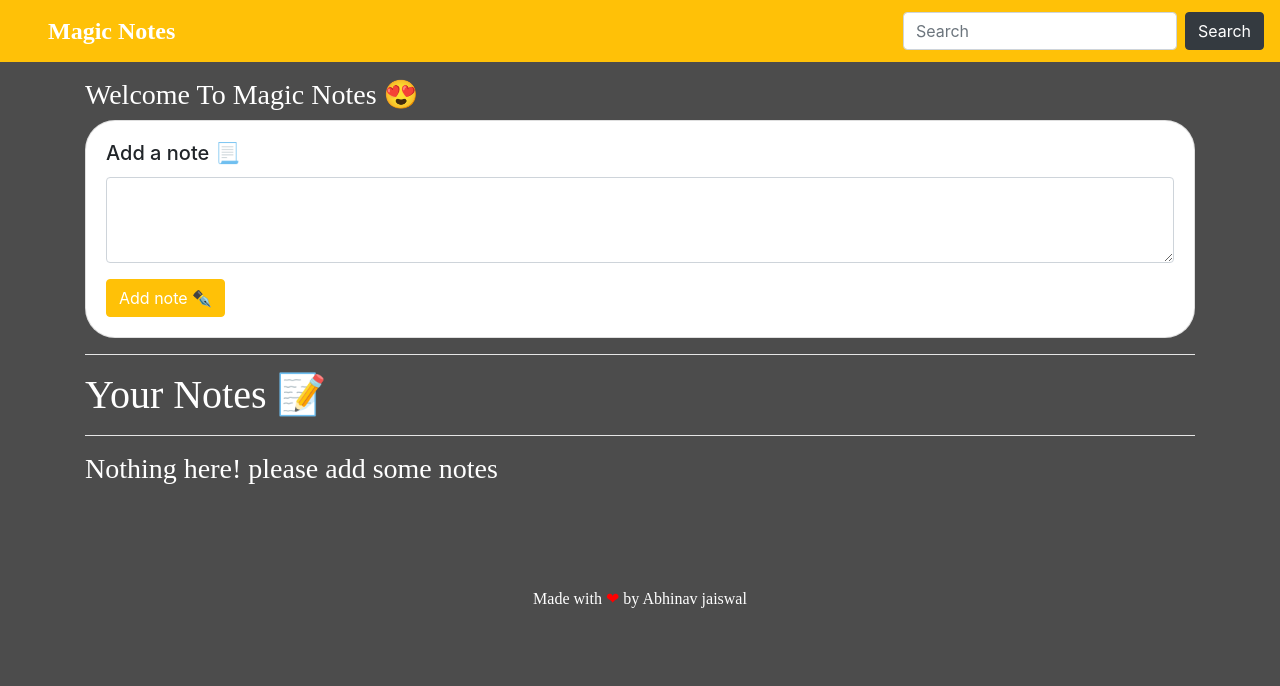
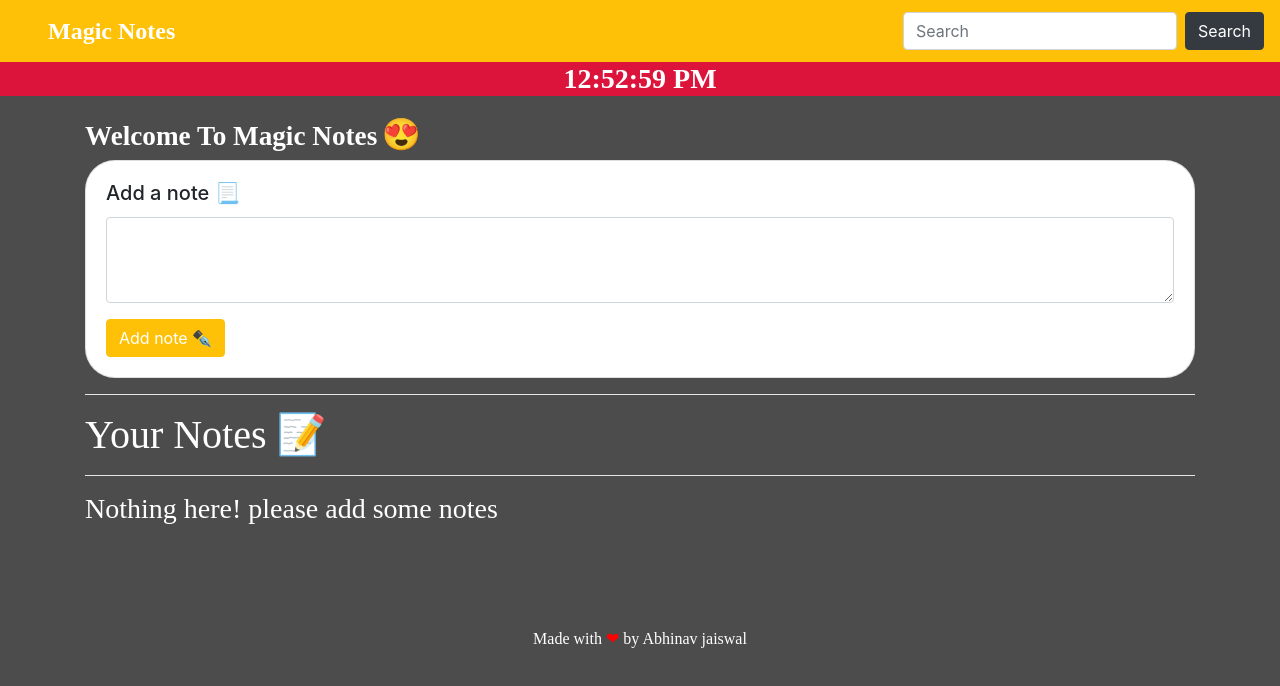
Before and after one commit to aj761774/magic-notes, a plain HTML site: page index.html in a window 1280 px wide. Drawn offline with nearby package versions, Linux system fonts and the light colour scheme.

Commit message:
animation and clock added

```diff
--- a/css/style.css
+++ b/css/style.css
@@ -31,3 +31,36 @@ footer h3{
 footer h3 span{
 color: red;
 }
+#time{
+color: white;
+background-color: crimson;
+font-weight: bolder;
+text-align: center;
+}
+#welcome,#emoji{
+    font-size: 1.7rem;
+    font-weight: bolder;
+    color: white;
+    font-family: 'Times New Roman', Times, serif;
+}
+#emoji{
+    animation: changeSize 1.2s infinite;
+}
+@keyframes changeSize{
+
+    30%{
+        font-size: 2rem;
+    }
+    60%{
+        font-size:1.5rem ;
+    }
+    90%{
+        font-size: 1.7rem;
+    }
+    100%{
+        font-size: 2rem;
+    }
+}
+#add-note-title,#pen-emoji{
+    font-size: 1.3rem;
+}
--- a/index.html
+++ b/index.html
@@ -47,10 +47,12 @@
         </form>
       </div>
     </nav>
-
+    <h3 id="time"></h3>
 <div class="container my-3">
-    <h3>Welcome To Magic Notes 😍</h4>
-    <div class="card">
+ <div style="height: 3rem;">
+  <span id="welcome"></span> <span id="emoji"></span>
+</div>
+     <div class="card">
         <div class="card-body">
           <h5 class="card-title">Add a note 📃 </h5>
           <div class="form-group">
--- a/js/index.js
+++ b/js/index.js
@@ -31,6 +31,7 @@ document.getElementById('addBtn').addEventListener('click',()=>{
             html +=   `
                     <div class="card shadow my-2 mx-2 mynote" style="width:18rem;">
                     <div class="card-body">
+
                         <h5 class="card-title">Note ${index+1}</h5>
                         <p class="notes">${element}</p>
                         <button id = ${index} onClick = "deleteNote(this.id)" class="btn btn-warning text-white deleteBtn">Delete Note</button>
@@ -64,3 +65,22 @@ document.getElementById('addBtn').addEventListener('click',()=>{
        }
     });
   });
+
+const welcome = "Welcome To Magic Notes";
+let i = 0;
+function writewelcomeText(){
+  document.getElementById('welcome').innerHTML += welcome.charAt(i++);
+  if (i<welcome.length){
+  setTimeout(writewelcomeText,100);
+}
+}
+writewelcomeText();
+document.getElementById('emoji').innerHTML="😍";
+
+function getCurrentTime(){
+      let currentTime = new Date();
+      document.getElementById('time').innerHTML = currentTime.toLocaleTimeString();
+      setTimeout(getCurrentTime,1000);
+}
+
+getCurrentTime();
```
